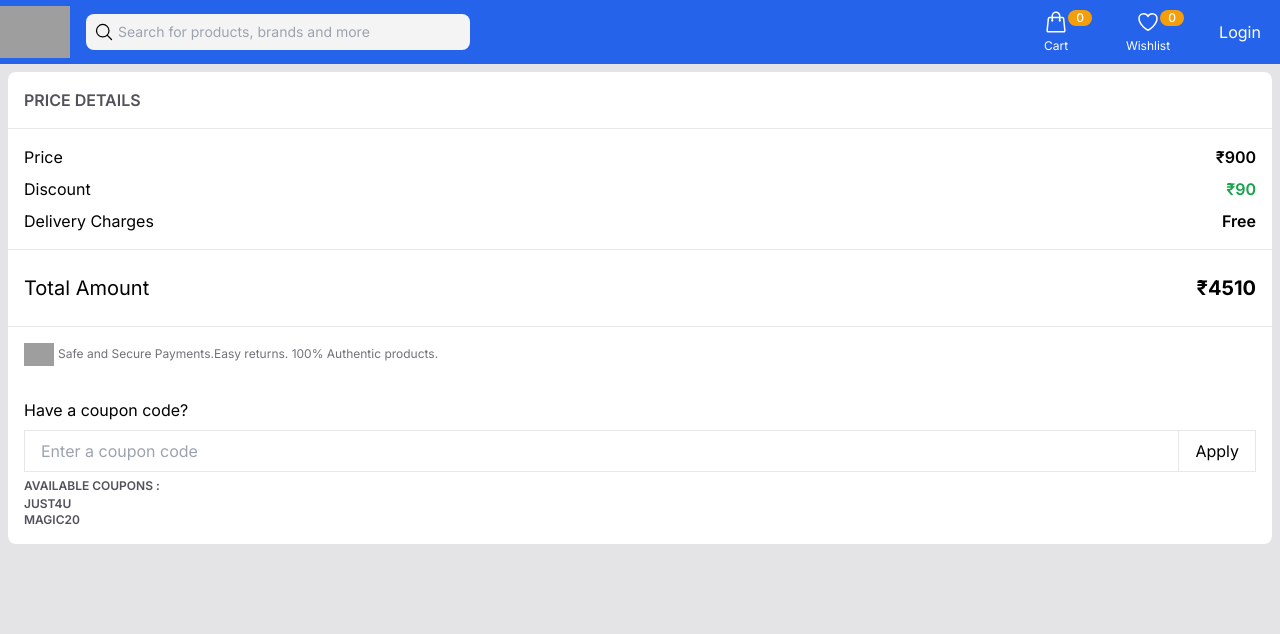
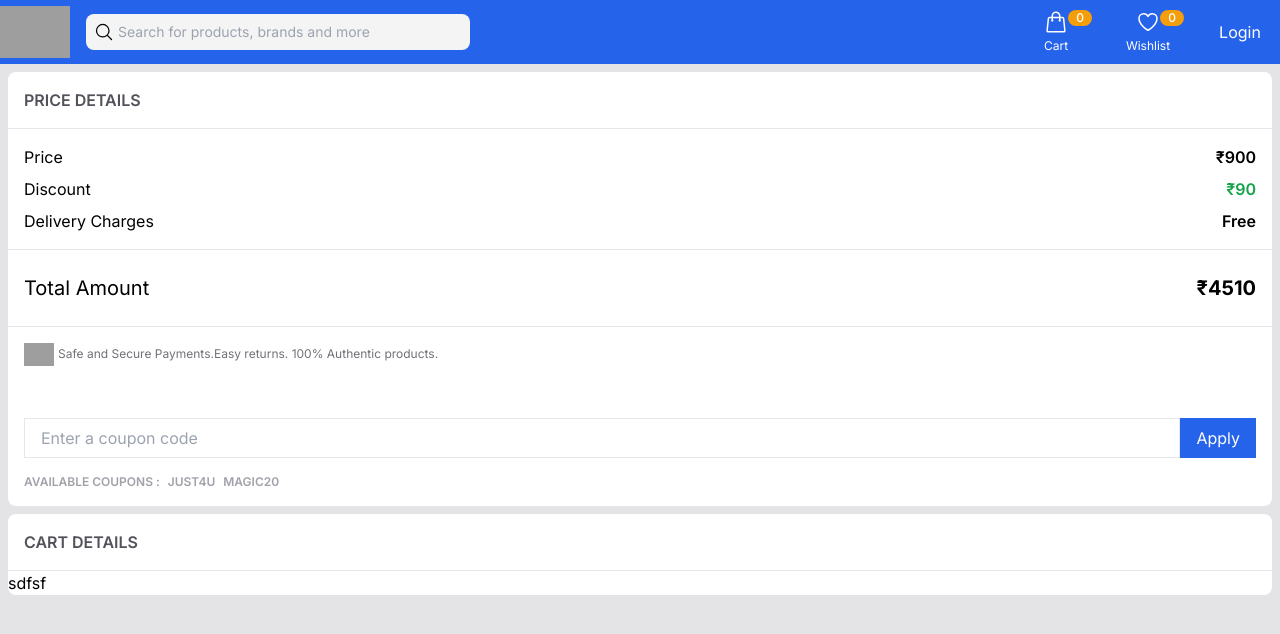
Before and after one commit to dibkb/profile-assignment, a Next.js app: page /cart in a window 1280 px wide. Shown: the top 634 px of the page. Built offline with nearby package versions, Linux system fonts and the light colour scheme; grey boxes are pictures that could not be loaded.

Commit message:
change structure to map

```diff
--- a/app/cart/page.tsx
+++ b/app/cart/page.tsx
@@ -2,86 +2,23 @@
 
 import React, { useState } from "react";
 import PageLayout from "../_layout";
-import { Coupons } from "@/constants";
-import { cn } from "@/utils";
+import { PriceDetails } from "../components/ui/Cart/PriceDetails";
+import { CartDetails } from "../components/ui/Cart/CartDetails";
 
 const Cart = () => {
-  const [couponStatus, setCouponStatus] = useState<"success" | "failure">();
-  const [input, setInput] = useState("");
-  function handleCouponSubmission() {
-    if (Coupons.includes(input)) {
-      setCouponStatus("success");
-    } else {
-      setCouponStatus("failure");
-    }
-    setInput("");
-  }
-  console.log(couponStatus);
   return (
-    <PageLayout>
+    <div
+      className={`bg-zinc-200 p-2 grid grid-cols-12 gap-2 min-h-[calc(100vh-64px)] grid-rows-[auto_1fr]`}
+    >
       {/* mobile screens */}
-      <div className="col-span-8 bg-white rounded-lg flex flex-col h-min">
-        <span className="border-b p-4 uppercase text-zinc-600 font-semibold">
-          Price Details
-        </span>
-        <div className="p-4 flex flex-col gap-2">
-          <span className="flex justify-between gap-2">
-            <p>Price</p>
-            <p className="font-semibold">₹900</p>
-          </span>
-          <span className="flex justify-between gap-2">
-            <p>Discount</p>
-            <p className="font-semibold text-green-600">₹90</p>
-          </span>
-          <span className="flex justify-between gap-2">
-            <p>Delivery Charges</p>
-            <p className="font-semibold">Free</p>
-          </span>
-        </div>
-        {/* total amount */}
-        <span className="px-4 py-6 border-t border-b flex items-center justify-between">
-          <p className="text-xl">Total Amount</p>
-          <p className="font-bold text-xl">₹4510</p>
-        </span>
-        <span className="p-4 text-xs text-zinc-500 flex items-center gap-1">
-          <img
-            src="https://static-assets-web.flixcart.com/fk-p-linchpin-web/fk-cp-zion/img/shield_b33c0c.svg"
-            alt="Safe and Secure"
-            width={30}
-          />
-          Safe and Secure Payments.Easy returns. 100% Authentic products.
-        </span>
-        {/* coupon code */}
-        <div className="p-4">
-          <p className="mb-2">Have a coupon code?</p>
-          <span className="flex rounded-md">
-            <input
-              type="text"
-              className={cn(
-                "border flex-grow px-4",
-                couponStatus === "success" && "bg-green-100 border-green-500",
-                couponStatus === "failure" && "bg-red-100 border-red-500"
-              )}
-              placeholder="Enter a coupon code"
-              value={input}
-              onChange={(e) => setInput(e.target.value)}
-            />
-            <button
-              className="border-t border-r border-b p-2 px-4"
-              onClick={handleCouponSubmission}
-            >
-              Apply
-            </button>
-          </span>
-          <span className="mt-4 text-xs text-zinc-600 font-semibold uppercase">
-            Available coupons :{" "}
-            {Coupons.map((c) => (
-              <p key={c}>{c}</p>
-            ))}
-          </span>
-        </div>
+      <div className="col-span-12">
+        <PriceDetails />
       </div>
-    </PageLayout>
+      <div className="col-span-12">
+        {/* Cart details */}
+        <CartDetails />
+      </div>
+    </div>
   );
 };
 export default Cart;
--- /dev/null
+++ b/app/components/ui/Cart/CartDetails.tsx
@@ -0,0 +1,11 @@
+"use client";
+import React from "react";
+import { CartItemLayout } from "./CartItemLayout";
+import { useStoreContext } from "@/app/context/StoreContext";
+import { products } from "@/data/products";
+
+export const CartDetails = () => {
+  const { cart } = useStoreContext();
+
+  return <CartItemLayout title="Cart Details">sdfsf</CartItemLayout>;
+};
--- /dev/null
+++ b/app/components/ui/Cart/CartItemLayout.tsx
@@ -0,0 +1,16 @@
+import React from "react";
+
+interface CartItemLayout {
+  children: React.ReactNode;
+  title: string;
+}
+export const CartItemLayout = ({ children, title }: CartItemLayout) => {
+  return (
+    <div className="bg-white rounded-lg flex flex-col">
+      <span className="border-b p-4 uppercase text-zinc-600 font-semibold">
+        {title}
+      </span>
+      {children}
+    </div>
+  );
+};
--- /dev/null
+++ b/app/components/ui/Cart/PriceDetails.tsx
@@ -0,0 +1,87 @@
+"use client";
+import { Coupons } from "@/constants";
+import { cn } from "@/utils";
+import React, { useState } from "react";
+import { CartItemLayout } from "./CartItemLayout";
+
+export const PriceDetails = () => {
+  const [couponStatus, setCouponStatus] = useState<"success" | "failure">();
+  const [appliedCoupon, setAppliedCoupon] = useState("");
+  const [input, setInput] = useState("");
+  function handleCouponSubmission() {
+    if (Coupons.includes(input)) {
+      setCouponStatus("success");
+    } else {
+      setCouponStatus("failure");
+    }
+    setAppliedCoupon(input);
+    setInput("");
+  }
+  return (
+    <CartItemLayout title="Price Details">
+      <div className="p-4 flex flex-col gap-2">
+        <span className="flex justify-between gap-2">
+          <p>Price</p>
+          <p className="font-semibold">₹900</p>
+        </span>
+        <span className="flex justify-between gap-2">
+          <p>Discount</p>
+          <p className="font-semibold text-green-600">₹90</p>
+        </span>
+        <span className="flex justify-between gap-2">
+          <p>Delivery Charges</p>
+          <p className="font-semibold">Free</p>
+        </span>
+      </div>
+      {/* total amount */}
+      <span className="px-4 py-6 border-t border-b flex items-center justify-between">
+        <p className="text-xl">Total Amount</p>
+        <p className="font-bold text-xl">₹4510</p>
+      </span>
+      <span className="p-4 text-xs text-zinc-500 flex items-center gap-1">
+        <img
+          src="https://static-assets-web.flixcart.com/fk-p-linchpin-web/fk-cp-zion/img/shield_b33c0c.svg"
+          alt="Safe and Secure"
+          width={30}
+        />
+        Safe and Secure Payments.Easy returns. 100% Authentic products.
+      </span>
+      {/* coupon code */}
+      <div className="p-4">
+        <span className="h-5 flex text-xs font-semibold">
+          {couponStatus === "success" && (
+            <p className="text-green-700">{`Coupon ${appliedCoupon} is applied`}</p>
+          )}
+          {couponStatus === "failure" && (
+            <p className="text-red-700">{`Coupon ${appliedCoupon} is not valid !`}</p>
+          )}
+        </span>
+        <span className="flex rounded-md">
+          <input
+            type="text"
+            className={cn(
+              "border flex-grow px-4 !outline-none",
+              couponStatus === "success" && "bg-green-100 border-green-500",
+              couponStatus === "failure" && "bg-red-100 border-red-500"
+            )}
+            placeholder="Enter a coupon code"
+            value={input}
+            onChange={(e) => setInput(e.target.value)}
+          />
+          <button
+            className=" p-2 px-4 bg-blue-600 text-white"
+            onClick={handleCouponSubmission}
+          >
+            Apply
+          </button>
+        </span>
+        <span className="mt-4 text-xs text-zinc-400 font-semibold uppercase flex items-center gap-2">
+          Available coupons :{" "}
+          {Coupons.map((c) => (
+            <p key={c}>{c}</p>
+          ))}
+        </span>
+      </div>
+    </CartItemLayout>
+  );
+};
--- a/app/components/ui/Navbar.tsx
+++ b/app/components/ui/Navbar.tsx
@@ -14,7 +14,6 @@ export const Navbar = () => {
   const { cart, wishlist } = useStoreContext();
   const [navbarOpen, setNavbarOpen] = useState(false);
   const cartTotal = calculateCartTotal(cart);
-  console.log(cart);
   return (
     <main className={`bg-blue-600 h-[64px]`}>
       <div className="w-[90%] sm:container mx-auto flex items-center justify-between gap-4 h-full">
@@ -101,10 +100,10 @@ export const Navbar = () => {
   );
 };
 
-function calculateCartTotal(cart: Cart[]): number {
+function calculateCartTotal(cart: Map<string, number>): number {
   let total = 0;
   cart.forEach((c) => {
-    total += c.quantity;
+    total += c;
   });
   return total;
 }
--- a/app/components/ui/ProductsSection/Product.tsx
+++ b/app/components/ui/ProductsSection/Product.tsx
@@ -15,20 +15,16 @@ export const Product = ({
   const { setCart, setWishlist, wishlist } = useStoreContext();
   function addToCartHandler(p_id: string) {
     setCart((prev) => {
-      const match = prev.find((p) => p.id === p_id);
-      if (match) {
-        return prev.map((p) =>
-          p.id === p_id ? { ...p, quantity: p.quantity + 1 } : p
-        );
+      const mpp = new Map(prev);
+      const val = mpp.get(p_id);
+      if (val) {
+        // incremennet
+        mpp.set(p_id, val + 1);
       } else {
-        return [
-          ...prev,
-          {
-            id: p_id,
-            quantity: 1,
-          },
-        ];
+        // add to cart
+        mpp.set(p_id, 1);
       }
+      return mpp;
     });
   }
   function addToWishlistHandler(p_id: string) {
--- a/app/context/StoreContext.tsx
+++ b/app/context/StoreContext.tsx
@@ -21,8 +21,8 @@ interface StoreContext {
   setFilter: Dispatch<SetStateAction<Filter>>;
   sort: keyof typeof Sort;
   setSort: Dispatch<SetStateAction<keyof typeof Sort>>;
-  cart: Cart[];
-  setCart: Dispatch<SetStateAction<Cart[]>>;
+  cart: Map<string, number>;
+  setCart: Dispatch<SetStateAction<Map<string, number>>>;
   wishlist: Set<string>;
   setWishlist: Dispatch<SetStateAction<Set<string>>>;
 }
@@ -34,7 +34,7 @@ export const StoreContextProvider: React.FC<{ children: ReactNode }> = ({
 }) => {
   const [products, setProducts] = useState<Product[]>(productsData);
   const [finalProducts, setFinalProducts] = useState<Product[]>(products);
-  const [cart, setCart] = useState<Cart[]>([]);
+  const [cart, setCart] = useState<Map<string, number>>(new Map());
   const [wishlist, setWishlist] = useState<Set<string>>(new Set());
   const [sort, setSort] = useState<keyof typeof Sort>("Relevance");
   const [filter, setFilter] = useState<Filter>({
```
